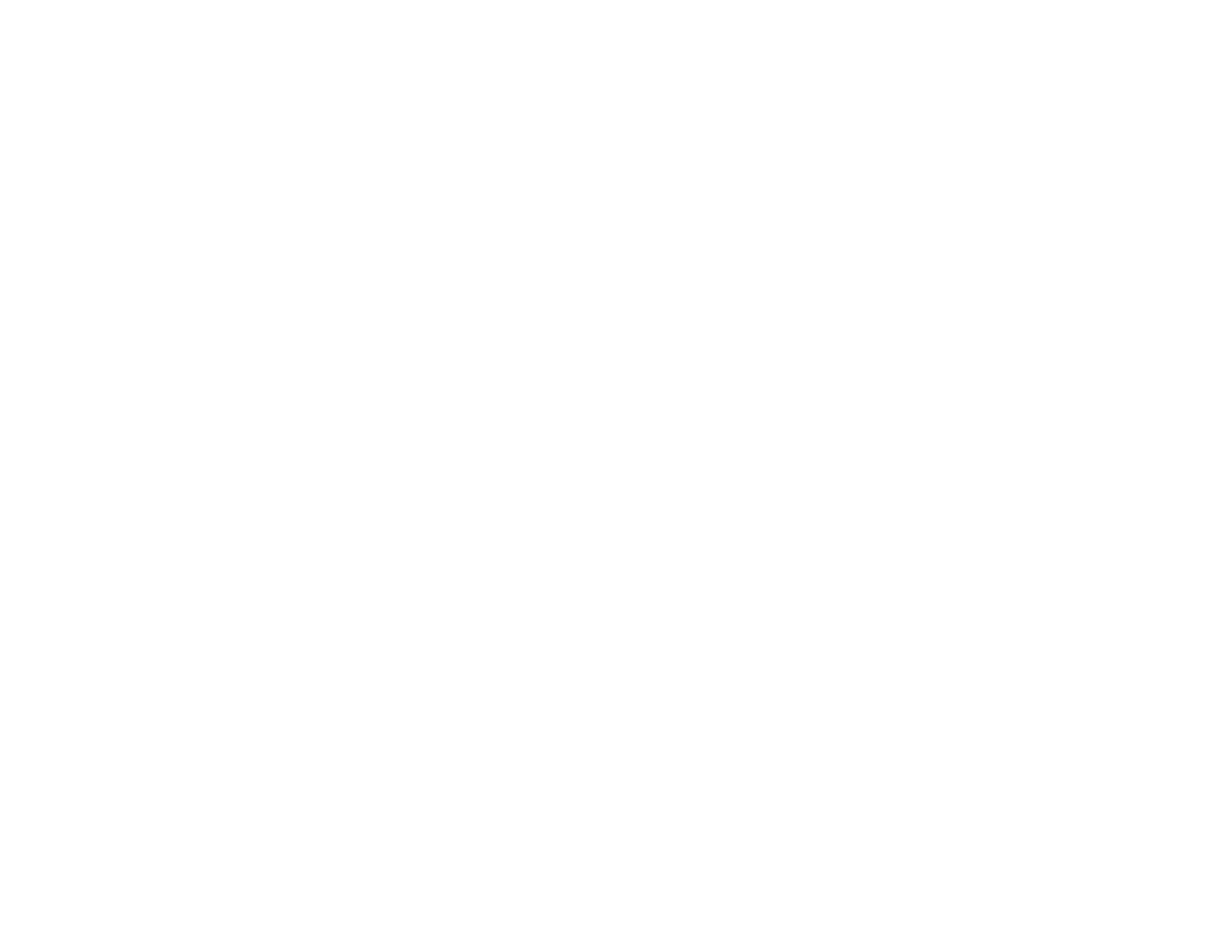
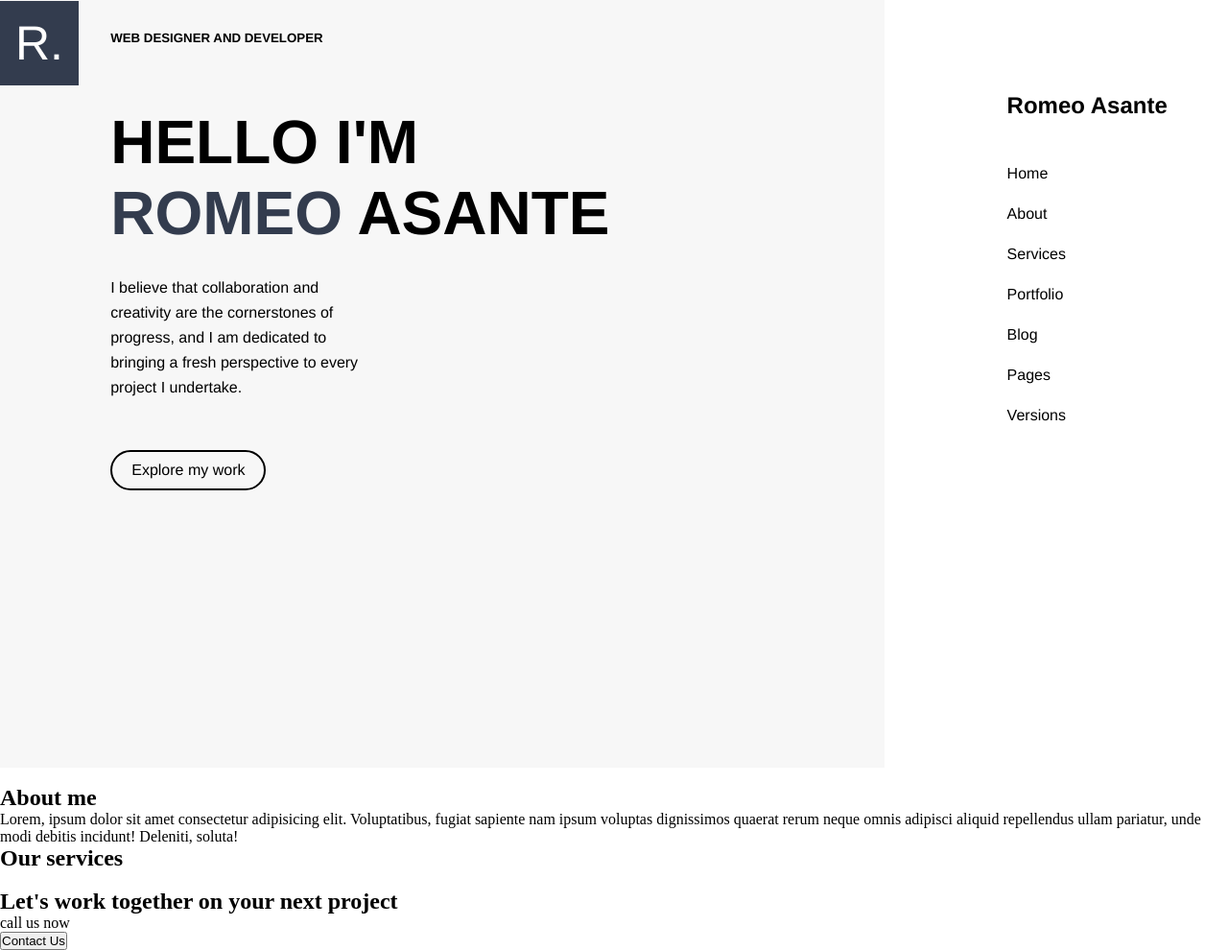
Before and after one commit to roblack66/roblack66.github.io, a plain HTML site: page index.html in a window 1280 px wide. Shown: the whole page at 96% size. Before the commit the page ends 800 px from the top, so only its background shows below. Drawn offline with Linux system fonts and the light colour scheme; a web font is replaced by a local one.

Commit message:
First main page

```diff
--- /dev/null
+++ b/css/styles.css
@@ -0,0 +1,92 @@
+* {
+    margin: 0;
+    padding: 0;
+
+}
+
+.main-page {
+    display: flex;
+    justify-content: space-between;
+    width: 100%;
+    height: 100vh;
+    font-family: 'Helvetica Neue', sans-serif;
+}
+
+.r-column{
+    width: 10%;
+    background-color: #F7F7F7;
+    padding-top: 1rem;
+}
+
+.r-alphabet{
+    background-color: #333C4E;
+    font-size: 50px;
+    padding-right: 1rem;
+    padding-left: 1rem;
+    padding-top: 1rem;
+    padding-bottom: 1rem;
+    color: white;
+
+}
+
+.text-column {
+    width: 70%;
+    background-color: #F7F7F7;
+}
+
+.romeo{
+    color: #333C4E;
+}
+
+.nav-column {
+    width: 20%;
+    background-color: F7F7F7;
+    margin-left: 10%;
+    background-color: white;
+}
+
+.nav-column h2{
+    margin-bottom: 3rem;
+    margin-top: 6rem;
+}
+
+.nav-column a{
+    text-decoration: none;
+    color: black;
+}
+
+.list-item{
+    list-style-type: none;
+    padding-bottom: 1.5rem;
+}
+
+.text-column h5{
+    padding-top: 2rem;
+    padding-bottom: 4rem;
+}
+
+.text-column h1{
+    font-size: 48pt;
+}
+
+.text-column p{
+    padding-bottom: 0.5rem;
+}
+
+.brief-info{
+    padding-top: 2rem;
+    padding-bottom: 3rem;
+}
+
+.explore-work{
+    background-color: #F7F7F7;
+    padding: 10px 20px;
+    font-size: 16px;
+    border: 2px solid #000;
+    background-color: transparent;
+    color: #000;
+    border-radius: 30px;
+    cursor: pointer;
+    transition: background-color 0.3s ease, color 0.3s ease;
+    font-family:'Helvetica Neue', sans-serif;
+}
--- a/index.html
+++ b/index.html
@@ -1,11 +1,70 @@
 <!DOCTYPE html>
 <html lang="en">
+
 <head>
-    <meta charset="UTF-8">
-    <meta name="viewport" content="width=device-width, initial-scale=1.0">
-    <title>Document</title>
+  <meta charset="UTF-8">
+  <meta name="viewport" content="width=device-width, initial-scale=1.0">
+  <link rel="stylesheet" href="./css/styles.css">
+  <link href="https://fonts.cdnfonts.com/css/helvetica-neue-5" rel="stylesheet">
+  <title>Personal Portfolio</title>
 </head>
+
 <body>
+  <section class="main-page">
+    <div class="r-column">
+      <span class="r-alphabet">R.</span>
+    </div>
+    <div class="text-column">
+      <h5>WEB DESIGNER AND DEVELOPER</h5>
+      <h1>HELLO I'M</h1>
+      <h1> <span class="romeo">ROMEO</span> ASANTE</h1>
+      <div class="brief-info">
+        <p>I believe that collaboration and</p>
+        <p>creativity are the cornerstones of</p>
+        <p>progress, and I am dedicated to</p>
+        <p>bringing a fresh perspective to every</p>
+        <p>project I undertake.</p>
+      </div>
+      <button class="explore-work">Explore my work</button>
+    </div>
+    <div class="nav-column">
+      <h2>Romeo Asante</h2>
+      <ul class="nav-items">
+        <li class="list-item"><a href="#">Home</a></li>
+        <li class="list-item"><a href="#">About</a></li>
+        <li class="list-item"><a href="#">Services</a></li>
+        <li class="list-item"><a href="#">Portfolio</a></li>
+        <li class="list-item"><a href="#">Blog</a></li>
+        <li class="list-item"><a href="#">Pages</a></li>
+        <li class="list-item"><a href="#">Versions</a></li>
+      </ul>
+    </div>
+  </section>
+  <section>
+    <img src="" alt="">
+    <div>
+    <h2>About me</h2>
+    <p>Lorem, ipsum dolor sit amet consectetur adipisicing elit. Voluptatibus, fugiat sapiente nam ipsum voluptas
+      dignissimos quaerat rerum neque omnis adipisci aliquid repellendus ullam pariatur, unde modi debitis incidunt!
+      Deleniti, soluta!</p>
+    </div>
+  </section>
+  <section>
+    <h2>Our services</h2>
+    <div>
+      <img src="" alt="">
+      <img src="" alt="">
+      <img src="" alt="">
+    </div>
+  </section>
+  <section>
+    <h1>Let's work together on your next project</h1>
+    <p>call us now</p>
+    <button>Contact Us</button>
+  </section>
+  <footer>
 
+  </footer>
 </body>
+
 </html>
```
Also changed, not shown: assets/9b8b1655ea47f0189d81f925f3f18f9c.jpg (added), assets/Personal Portfolio React Nextjs Template.jpg (added), assets/Screenshot 2024-09-17 154757.png (added), assets/Untitled-1.png (added), assets/WhatsApp Image 2024-09-17 at 9.44.35 PM.jpeg (added), assets/image.png (added).
